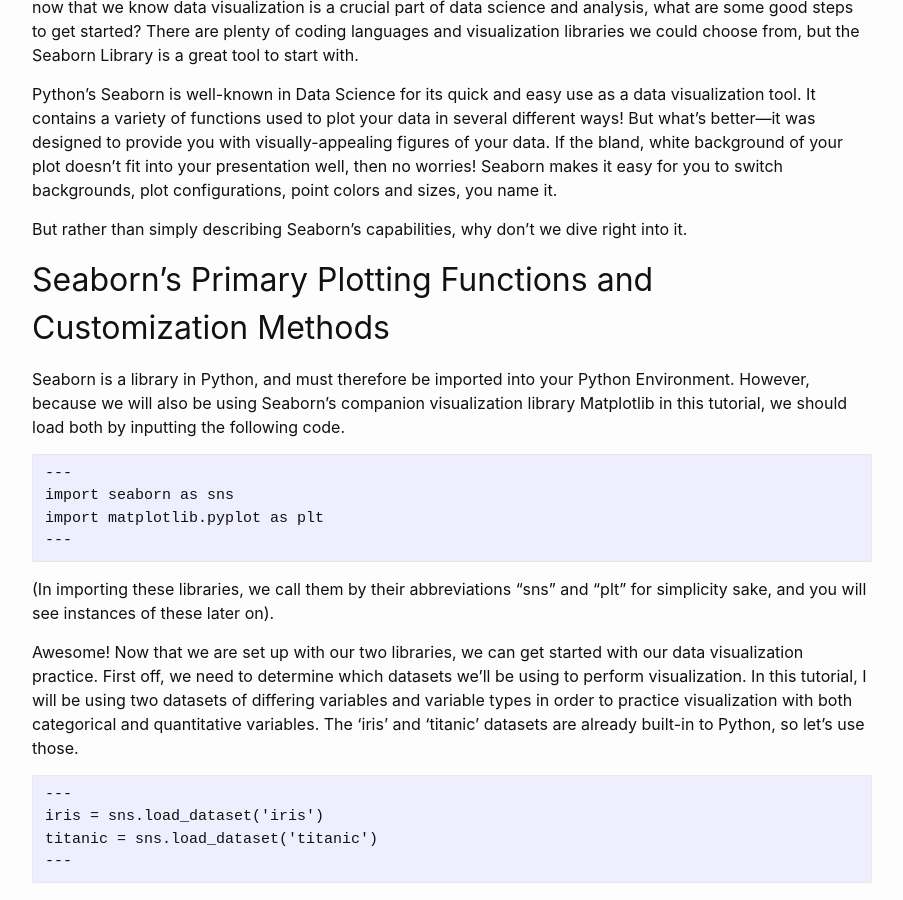
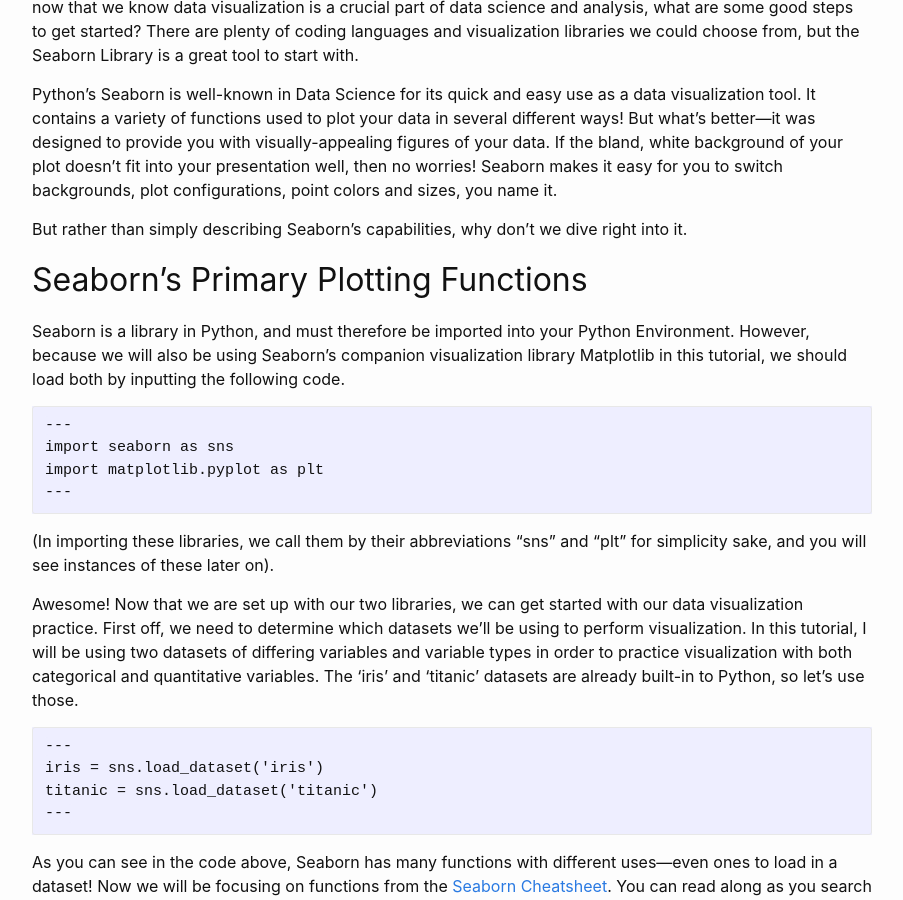
Before and after one commit to aajb99/aajb99.github.io, a Jekyll site: the page built from _posts/2023-10-04-matplotlib-.md, in a window 1280 px wide and 900 px high, scrolled down 935 px. Shown: the whole window, without its empty margins (188-1091 px from the left). Built offline with Jekyll 4.4.1, drawn with Linux system fonts in a browser that asks for light colours; comment, search, counter and statistics services are not loaded; some of the changed text lies outside the part shown.

Commit message:
blog edits

```diff
--- a/_posts/2023-10-04-matplotlib-.md
+++ b/_posts/2023-10-04-matplotlib-.md
@@ -25,7 +25,7 @@
 But rather than simply describing Seaborn's capabilities, why don't we dive right into it.
 
 
-## Seaborn's Primary Plotting Functions and Customization Methods
+## Seaborn's Primary Plotting Functions
 
 Seaborn is a library in Python, and must therefore be imported into your Python Environment. However, because we will also be using Seaborn's companion visualization library Matplotlib in this tutorial, we should load both by inputting the following code.
 
@@ -92,7 +92,7 @@
 There's so much more to Seaborn than I can cover in a single tutorial, but there is certainly one last thing I feel should be discussed.
 
 
-## Seaborn's Companionship with Matplotlib
+## Plot Customization and Seaborn's Companionship with Matplotlib
 
 While it is common to use Seaborn in Data Science to render plots and create aesthetically pleasing visualizations of one's data and stastical analysis, it is important to know where Seaborn is derived from. The Seaborn library was developed on top of Matplotlib—another data visualization tool in Python. Matplotlib also includes a variety of plotting and visualization functions, but it is not considered to be as "specialized" or effective as Seaborn in creating visually appealing and/or more complex plots. However, there are benefits to pulling functions from both libraries, and I want to introduce certain cases where both come in handy.
 
```
